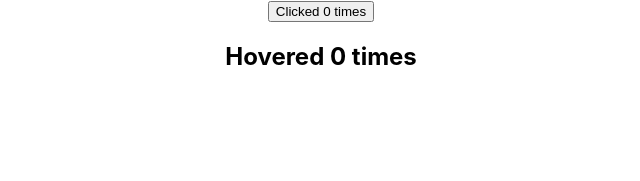
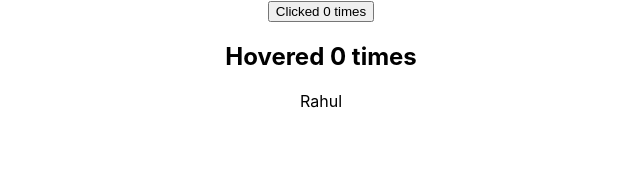
Before and after one commit to rahul-dev7/react-test-project1, a React (Create React App) app in the folder hello-world/: page / in a window 1280 px wide. Shown: the top 181 px of the page, without its empty margins (319-959 px from the left). Built offline with nearby package versions, Linux system fonts and the light colour scheme.

Commit message:
37-render-props-1 way.

```diff
--- a/hello-world/src/App.js
+++ b/hello-world/src/App.js
@@ -10,6 +10,7 @@ import HoverCounterTwo from './components/HoverCounterTwo';
 import ParentComp from './components/ParentComp';
 import PortalDemo from './components/PortalDemo';
 import RefsDemo from './components/RefsDemo';
+import User from './components/User';
 import PureComp from './PureComp';
 class App extends Component {
   render() {
@@ -32,6 +33,7 @@ class App extends Component {
         {/* <HoverCounter></HoverCounter> */}
         <ClickCounterTwo></ClickCounterTwo>
         <HoverCounterTwo></HoverCounterTwo>
+        <User render={(isLoggedIn) => isLoggedIn ? 'Rahul' : 'Guest'}></User>
       </div>
     )
   }
--- /dev/null
+++ b/hello-world/src/components/User.js
@@ -0,0 +1,13 @@
+import React, { Component } from 'react'
+
+class User extends Component {
+  render() {
+    return (
+      <div>
+        {this.props.render(true)}
+      </div>
+    )
+  }
+}
+
+export default User
```
